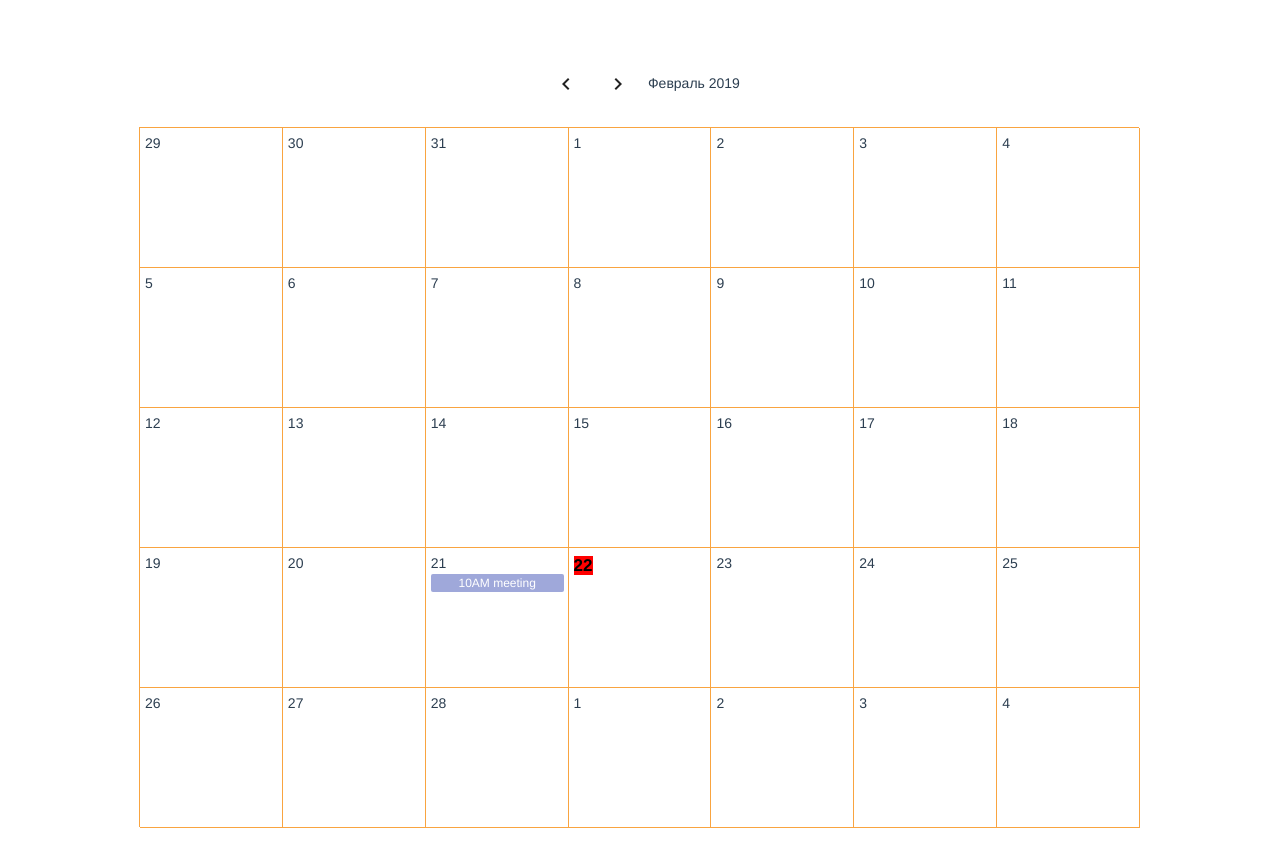
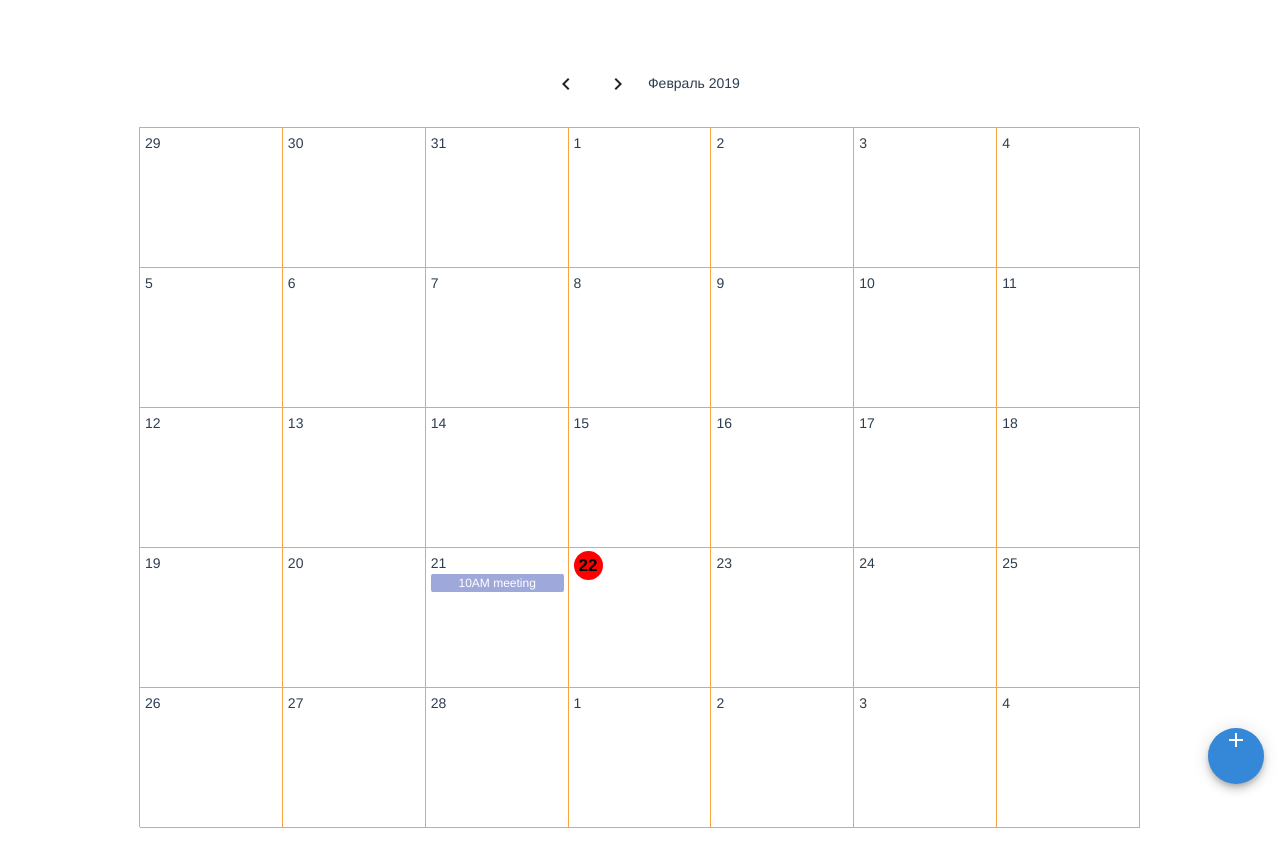
Before and after one commit to StasEvseev/calendar-vue, a Vue app: page / in a window 1280 px wide. Built offline with nearby package versions, Linux system fonts and the light colour scheme.

Commit message:
Added button to create new event

```diff
--- a/package.json
+++ b/package.json
@@ -11,7 +11,8 @@
     "bootstrap": "^4.3.1",
     "bootstrap-vue": "^2.0.0-rc.13",
     "dayspan-vuetify": "^0.4.0",
-    "vue": "^2.6.6"
+    "vue": "^2.6.6",
+    "vuejs-datepicker": "^1.5.4"
   },
   "devDependencies": {
     "@vue/cli-plugin-babel": "^3.4.0",
--- a/src/App.vue
+++ b/src/App.vue
@@ -74,7 +74,7 @@
     let today = new Date();
 
     let days = calculateDays(today.getMonth() + 1, today.getFullYear());
-    let slots = {2019: {1: {21: [['ID1', '10AM', 'meeting']]}}};
+    let slots = {2019: {1: {21: [{id: 'ID1', time:'10AM', description: 'meeting', period: '1h', countParticipant: 3}]}}};
 
     let obj = {month: today.getMonth(), year: today.getFullYear()};
 
--- a/src/components/Sheet.vue
+++ b/src/components/Sheet.vue
@@ -9,14 +9,28 @@
                 title="Новое значение"
                 @ok="handleOk"
         >
-            <form @submit.stop.prevent="handleSubmit">
-                <b-form-group
+            <form @submit.stop.prevent="">
 
-                >
+                <b-form-group label="Дата" v-if="isNew">
+                    <datepicker v-if="isNew" v-model="date"></datepicker>
+                </b-form-group>
+
+                <b-form-group label="Время">
                     <b-form-input type="text" placeholder="Время" v-model="time"/>
                 </b-form-group>
 
-                <b-form-input type="text" placeholder="Описание" v-model="description"/>
+                <b-form-group label="Описание">
+                    <b-form-input type="text" placeholder="Описание" v-model="description"/>
+                </b-form-group>
+
+                <b-form-group label="Продолжительность">
+                    <b-form-input type="text" placeholder="Продолжительность" v-model="period"/>
+                </b-form-group>
+
+                <b-form-group label="Количество участников">
+                    <b-form-input type="text" placeholder="Количество участников" v-model="countParticipant"/>
+                </b-form-group>
+
             </form>
         </b-modal>
 
@@ -37,13 +51,13 @@
                              v-on:click="showEditorWindow(slot);"
                         >
                           <span class="calendar-event"
-                                style="top: 0px; background-color: rgb(159, 168, 218); color: rgb(255, 255, 255); left: 0px; right: 0px; text-decoration: inherit;">
+                                style="">
                             <span>
-                              {{slot[1]}}
+                              {{slot.time}}
                             </span>
 
                             <span>
-                              {{slot[2]}}
+                              {{slot.description}}
                             </span>
                           </span>
 
@@ -55,23 +69,36 @@
 
             </div>
         </div>
+
+        <button type="button" v-on:click="createNewSlot()" class="add-event-today v-btn v-btn--active v-btn--bottom v-btn--floating v-btn--fixed v-btn--right theme--light primary">
+            <div class="v-btn__content">
+                <i aria-hidden="true" class="v-icon material-icons theme--light">add</i>
+            </div>
+        </button>
     </div>
 </template>
 
 <script>
-
-
     import BFormInput from "bootstrap-vue/src/components/form-input/form-input";
+    import Datepicker from 'vuejs-datepicker';
 
     export default {
         name: 'Sheet',
-        components: {BFormInput},
+        components: {BFormInput, Datepicker},
         data() {
             return {
                 counter: 0,
+
                 showModal: false,
+
+                date: '',
                 time: '',
                 description: '',
+                period: '',
+                countParticipant: '',
+
+                isNew: false,
+
                 selectedSlot: null,
             }
         },
@@ -90,7 +117,7 @@
                 return this.days.slice(start, start + rowSize);
             },
 
-            addEvent(day) {
+            _initSlot(day) {
                 if (!this.slots.hasOwnProperty(day.getFullYear())) {
                     this.slots[day.getFullYear()] = {};
                 }
@@ -101,22 +128,70 @@
                 if (!this.slots[day.getFullYear()][day.getMonth()].hasOwnProperty(day.getUTCDate())) {
                     this.slots[day.getFullYear()][day.getMonth()][day.getUTCDate()] = [];
                 }
+            },
 
-                this.slots[day.getFullYear()][day.getMonth()][day.getUTCDate()].push([new Date().toString(), '10AM', 'TEST']);
+            addEvent(day) {
+                this._initSlot(day);
+
+                this.slots[day.getFullYear()][day.getMonth()][day.getUTCDate()].push(
+                    {
+                        id: new Date().toString(),
+                        time: '10AM',
+                        description: 'Новый',
+                        period: '1h',
+                        countParticipant: 1,
+                        date: new Date(day.getFullYear(), day.getMonth(), day.getUTCDate())
+                    }
+                );
                 this.$forceUpdate();
             },
 
             handleOk() {
-                this.selectedSlot[1] = this.time;
-                this.selectedSlot[2] = this.description;
+                if (this.isNew) {
+                    let day = this.date;
+                    this._initSlot(day);
+
+                    this.slots[day.getFullYear()][day.getMonth()][day.getUTCDate()].push(
+                        {
+                            id: new Date().toString(),
+                            time: this.time,
+                            description: this.description,
+                            period: this.period,
+                            countParticipant: this.countParticipant,
+                            date: new Date(day.getFullYear(), day.getMonth(), day.getUTCDate())
+                        }
+                    );
+                    this.$forceUpdate();
+                } else {
+                    this.selectedSlot.time = this.time;
+                    this.selectedSlot.description = this.description;
+                    this.selectedSlot.period = this.period;
+                    this.selectedSlot.countParticipant = this.countParticipant;
+                }
                 this.selectedSlot = null;
             },
 
             showEditorWindow(slot) {
                 this.showModal = true;
+                this.isNew = false;
                 this.selectedSlot = slot;
-                this.time = slot[1];
-                this.description = slot[2];
+
+
+                this.time = slot.time;
+                this.description = slot.description;
+                this.period = slot.period;
+                this.countParticipant = slot.countParticipant;
+            },
+
+            createNewSlot() {
+                this.showModal = true;
+                this.isNew = true;
+
+                this.time = '';
+                this.description = '';
+                this.period = '';
+                this.countParticipant = '';
+                this.selectedSlot = {};
             }
 
         }
@@ -135,14 +210,6 @@
         flex-shrink: 1;
         flex-basis: 0;
     }
-
-    /*.week:first-of-type .day:first-of-type {*/
-    /*margin-left: 42.85714%;*/
-    /*}*/
-
-    /*.week:last-of-type .day:last-of-type {*/
-    /*margin-right: 14.285%;*/
-    /*}*/
 
     .month {
         max-width: 1000px;
@@ -170,9 +237,15 @@
         font-weight: bold;
         color: black;
         font-size: 17px;
+        border-radius: 50%;
+        padding: 5px;
+        padding: 5px;
     }
 
     .calendar-event {
+
+        background-color: rgb(159, 168, 218); color: rgb(255, 255, 255);
+
         overflow: hidden;
         text-overflow: ellipsis;
         white-space: nowrap;
@@ -185,4 +258,9 @@
         pointer-events: all;
     }
 
+    .primary {
+    background-color: #1976d2 !important;
+    border-color: #1976d2 !important;
+}
+
 </style>
--- a/src/main.js
+++ b/src/main.js
@@ -10,6 +10,7 @@ import "bootstrap/dist/css/bootstrap.min.css"
 import "bootstrap-vue/dist/bootstrap-vue.css"
 
 import BootstrapVue from 'bootstrap-vue'
+// import Datepicker from 'vuejs-datepicker';
 
 Vue.use(BootstrapVue)
 
```
Also changed, not shown: 1 other file (tests, documents, lock files or other folders).
